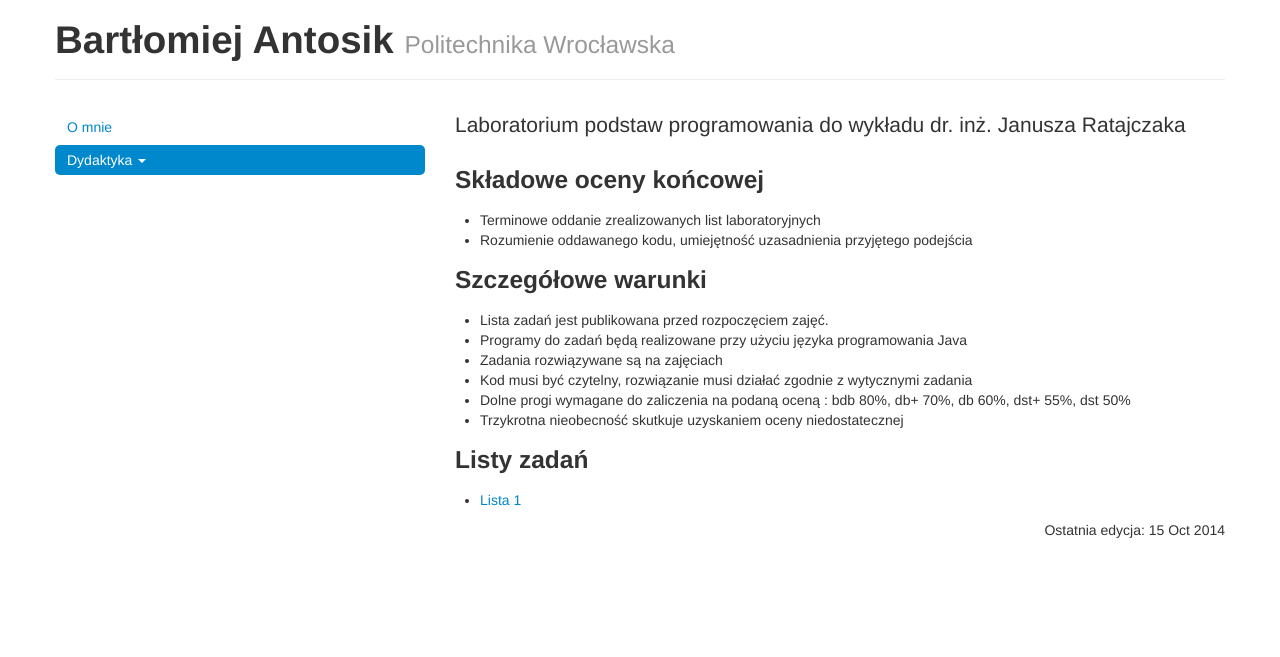
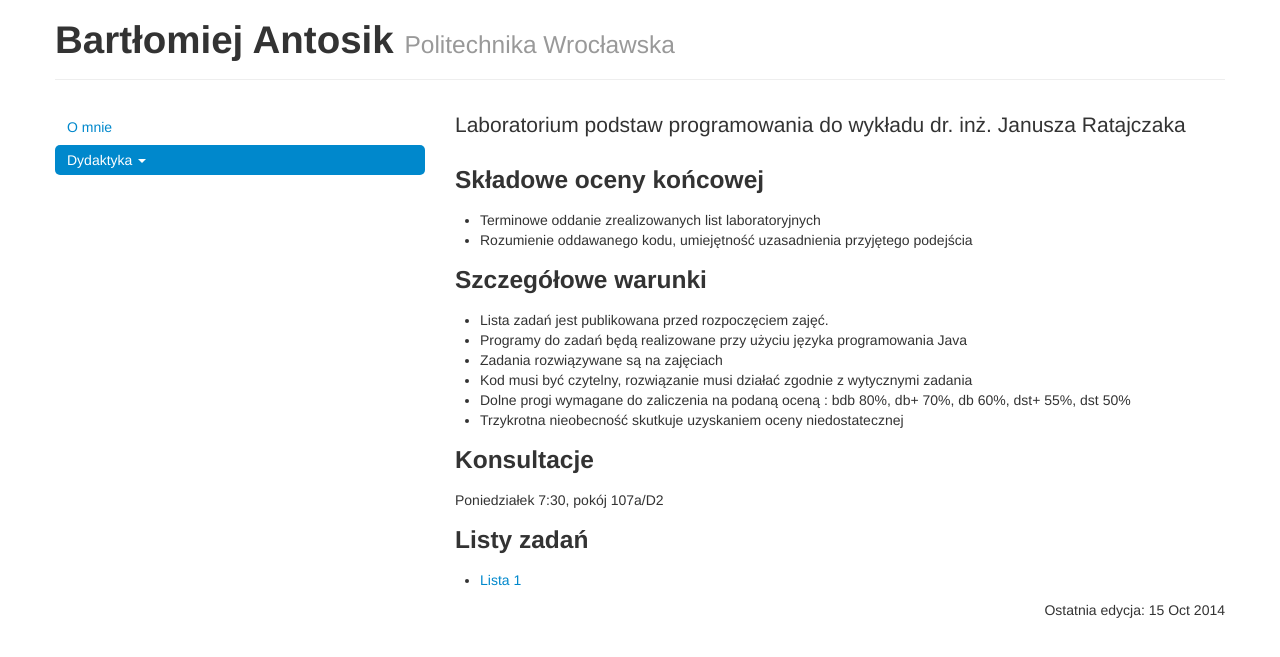
Before and after one commit to bantosik/szredinger.github.io, a Jekyll site: the page built from podstawyprogramowania.html, in a window 1280 px wide. Shown: the top 657 px of the page. Built offline with Jekyll 4.4.1, drawn with Linux system fonts in a browser that asks for light colours; nearby versions of some CDN libraries; Markdown is read by kramdown in place of the engine named in the settings.

Commit message:
Added git ignore and office hours

```diff
--- a/podstawyprogramowania.html
+++ b/podstawyprogramowania.html
@@ -19,6 +19,10 @@ maincategory: dydaktyka
     <li>Dolne progi wymagane do zaliczenia na podaną oceną : bdb 80%, db+ 70%, db 60%, dst+ 55%, dst 50%</li>
     <li>Trzykrotna nieobecność skutkuje uzyskaniem oceny niedostatecznej</li>
 </ul>
+<h3>
+Konsultacje
+</h3>
+        <p>Poniedziałek 7:30, pokój 107a/D2</p>
 <h3>Listy zadań</h3>
 <ul>
     <li><a href="/zadanie1">Lista 1</a></li>
```
Also changed, not shown: 1 other file.
